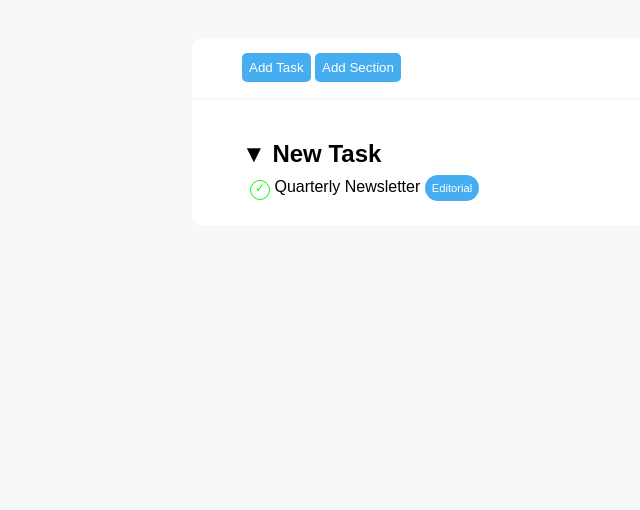
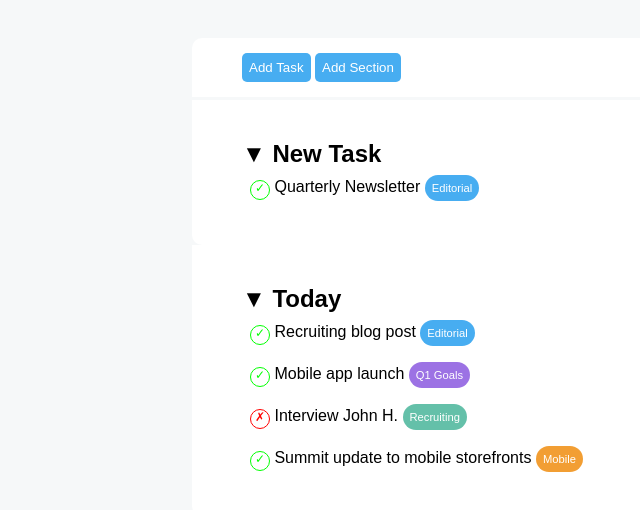
Before and after one commit to vito-pizzulli/html-css-toboolist, a plain HTML site: page index.html in a window 1280 px wide. Shown: the part 82-592 px from the top of the page, without its empty margins (0-640 px from the left). Drawn offline with Linux system fonts and the light colour scheme.

Commit message:
today section created and styled

```diff
--- a/css/style.css
+++ b/css/style.css
@@ -30,10 +30,11 @@ h2 {
 li {
     list-style: none;
     padding-left: 8px;
+    margin-bottom: 20px;
 }
 
 section {
-    background-color: white;ddd
+    background-color: white;
 }
 
 .button {
@@ -55,6 +56,7 @@ section {
     border-top-left-radius: 10px;
     border-top-right-radius: 10px;
     padding: 15px 50px;
+    margin-bottom: 3px;
 }
 
 .task-section {
@@ -62,7 +64,6 @@ section {
     border-bottom-right-radius: 10px;
     padding-left: 50px;
     padding-bottom: 25px;
-    margin-top: 3px;
 }
 
 .task-symbol {
@@ -94,3 +95,23 @@ section {
 .bg-blue {
     background-color: #47ADF1;
 }
+
+.bg-green {
+    background-color: #64C0A9;
+}
+
+.bg-violet {
+    background-color: #9C72E4;
+}
+
+.bg-orange {
+    background-color: #F29E33;
+}
+
+.bg-purple {
+    background-color: #D863A1;
+}
+
+.bg-lightgreen {
+    background-color: #B0C926;
+}
--- a/index.html
+++ b/index.html
@@ -21,12 +21,24 @@
         </section>
 
         <!-- Second sections - To Do Tasks -->
+        <!-- New Task -->
         <section class="task-section">
             <h2>&#9660; New Task</h2>
             <ul>
                 <li><span class="task-symbol green-checkmark">&checkmark;</span> Quarterly Newsletter <span class="task-type bg-blue">Editorial</span></li>
             </ul>
         </section>
+
+        <!-- Today -->
+         <section class="task-section">
+            <h2>&#9660; Today</h2>
+            <ul>
+                <li><span class="task-symbol green-checkmark">&checkmark;</span> Recruiting blog post <span class="task-type bg-blue">Editorial</span></li>
+                <li><span class="task-symbol green-checkmark">&checkmark;</span> Mobile app launch <span class="task-type bg-violet">Q1 Goals</span></li>
+                <li><span class="task-symbol red-cross">&cross;</span> Interview John H. <span class="task-type bg-green">Recruiting</span></li>
+                <li><span class="task-symbol green-checkmark">&checkmark;</span> Summit update to mobile storefronts <span class="task-type bg-orange">Mobile</span></li>
+            </ul>
+        </section>
     </main>
 </body>
 </html>
```
